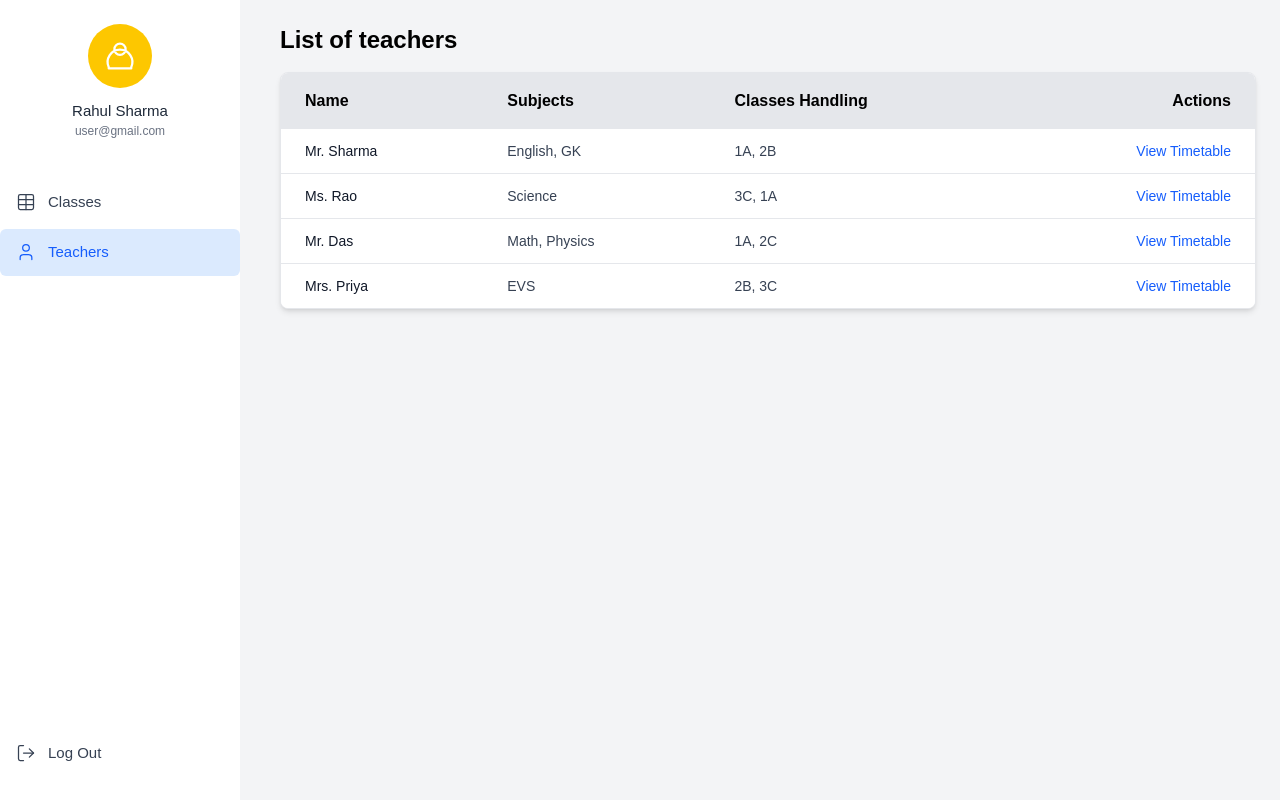
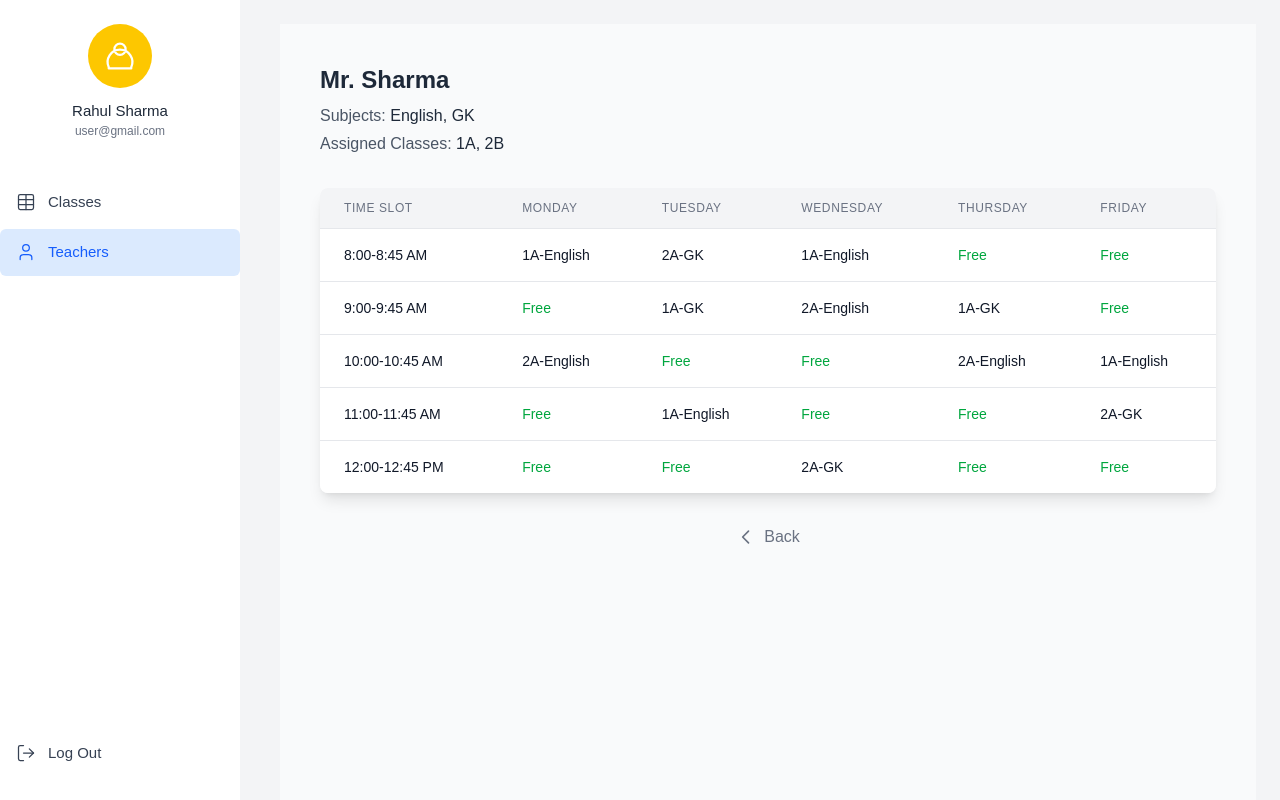
Before and after one commit to tarushi1/time_table_management, a Next.js app: page /dashboard/teachers/t1 in a window 1280 px wide. Built offline with nearby package versions, Linux system fonts and the light colour scheme.

Commit message:
Update page.tsx

```diff
--- a/src/app/dashboard/teachers/t1/page.tsx
+++ b/src/app/dashboard/teachers/t1/page.tsx
@@ -1,77 +1,128 @@
 
-import Link from 'next/link';
+"use client";
 
-const teachers = [
-  { id: 't1', name: 'Mr. Sharma', subjects: 'English, GK', classes: '1A, 2B' },
-  { id: 't2', name: 'Ms. Rao', subjects: 'Science', classes: '3C, 1A' },
-  { id: 't3', name: 'Mr. Das', subjects: 'Math, Physics', classes: '1A, 2C' },
-  { id: 't4', name: 'Mrs. Priya', subjects: 'EVS', classes: '2B, 3C' },
+import { useState, useEffect } from 'react';
 
-];
+interface TimetableEntry {
+  time: string;
+  monday: string;
+  tuesday: string;
+  wednesday: string;
+  thursday: string;
+  friday: string;
+}
 
-export default function TeachersPage() {
+interface TeacherTimetableData {
+  name: string;
+  subjects: string;
+  classes: string;
+  timetable: TimetableEntry[];
+}
+
+const mockTeacherData: TeacherTimetableData = {
+  name: 'Mr. Sharma',
+  subjects: 'English, GK',
+  classes: '1A, 2B',
+  timetable: [
+    { time: '8:00-8:45 AM', monday: '1A-English', tuesday: '2A-GK', wednesday: '1A-English', thursday: 'Free', friday: 'Free' },
+    { time: '9:00-9:45 AM', monday: 'Free', tuesday: '1A-GK', wednesday: '2A-English', thursday: '1A-GK', friday: 'Free' },
+    { time: '10:00-10:45 AM', monday: '2A-English', tuesday: 'Free', wednesday: 'Free', thursday: '2A-English', friday: '1A-English' },
+    { time: '11:00-11:45 AM', monday: 'Free', tuesday: '1A-English', wednesday: 'Free', thursday: 'Free', friday: '2A-GK' },
+    { time: '12:00-12:45 PM', monday: 'Free', tuesday: 'Free', wednesday: '2A-GK', thursday: 'Free', friday: 'Free' },
+  ],
+};
+
+export default function TeacherTimetablePage({ params }: { params: { teacher_id: string } }) {
+
+  const { teacher_id } = params;
+
+
+  const [teacherData, setTeacherData] = useState<TeacherTimetableData | null>(null);
+
+  useEffect(() => {
+
+    setTimeout(() => {
+      setTeacherData(mockTeacherData);
+    }, 1000);
+
+  }, [teacher_id]);
+
+  if (!teacherData) {
+    return (
+      <div className="flex items-center justify-center min-h-screen text-lg">
+        <div className="animate-spin inline-block w-8 h-8 border-4 rounded-full border-t-blue-600 border-gray-200" role="status">
+          <span className="sr-only">Loading...</span>
+        </div>
+        <p className="ml-2 text-gray-700">Loading timetable...</p>
+      </div>
+    );
+  }
+
   return (
-    <main>
+    <main className="p-6 md:p-10 bg-gray-50 min-h-screen">
+      <header className="mb-8">
+        <h1 className="text-2xl font-bold text-gray-800 mb-2">{teacherData.name}</h1>
+        <p className="text-md text-gray-600 mb-1">Subjects: <span className="font-medium text-gray-800">{teacherData.subjects}</span></p>
+        <p className="text-md text-gray-600">Assigned Classes: <span className="font-medium text-gray-800">{teacherData.classes}</span></p>
+      </header>
 
-      <h1 className="text-2xl font-semibold text-black mb-4">List of teachers</h1>
 
-      <div className="bg-white rounded-lg shadow-md overflow-hidden border border-gray-200">
-        <table className="min-w-full table-auto text-sm">
-
-          <thead className="bg-gray-200">
+      <div className="bg-white rounded-lg shadow-lg overflow-hidden">
+        <table className="min-w-full divide-y divide-gray-200">
+          <thead className="bg-gray-100">
             <tr>
-              <th
-                scope="col"
-                className="px-6 py-4 text-left text-base font-bold text-black"
-              >
-                Name
-              </th>
-              <th
-                scope="col"
-                className="px-6 py-4 text-left text-base font-bold text-black"
-              >
-                Subjects
-              </th>
-              <th
-                scope="col"
-                className="px-6 py-4 text-left text-base font-bold text-black"
-              >
-                Classes Handling
-              </th>
-              <th
-                scope="col"
-                className="px-6 py-4 text-right text-base font-bold text-black"
-              >
-                Actions
-              </th>
+              <th scope="col" className="px-6 py-3 text-left text-xs font-medium text-gray-500 uppercase tracking-wider">Time Slot</th>
+              <th scope="col" className="px-6 py-3 text-left text-xs font-medium text-gray-500 uppercase tracking-wider">Monday</th>
+              <th scope="col" className="px-6 py-3 text-left text-xs font-medium text-gray-500 uppercase tracking-wider">Tuesday</th>
+              <th scope="col" className="px-6 py-3 text-left text-xs font-medium text-gray-500 uppercase tracking-wider">Wednesday</th>
+              <th scope="col" className="px-6 py-3 text-left text-xs font-medium text-gray-500 uppercase tracking-wider">Thursday</th>
+              <th scope="col" className="px-6 py-3 text-left text-xs font-medium text-gray-500 uppercase tracking-wider">Friday</th>
             </tr>
           </thead>
-
           <tbody className="bg-white divide-y divide-gray-200">
-            {teachers.map((teacher) => (
-              <tr key={teacher.id}>
-                <td className="px-6 py-3 whitespace-nowrap text-gray-900">
-                  {teacher.name}
+            {teacherData.timetable.map((item, index) => (
+              <tr key={index}>
+                <td className="px-6 py-4 whitespace-nowrap text-sm font-medium text-gray-900">{item.time}</td>
+                <td className="px-6 py-4 whitespace-nowrap text-sm text-gray-500">
+                  <span className={item.monday === 'Free' ? 'text-green-600' : 'text-gray-900'}>
+                    {item.monday}
+                  </span>
                 </td>
-                <td className="px-6 py-3 whitespace-nowrap text-gray-700">
-                  {teacher.subjects}
+                <td className="px-6 py-4 whitespace-nowrap text-sm text-gray-500">
+                  <span className={item.tuesday === 'Free' ? 'text-green-600' : 'text-gray-900'}>
+                    {item.tuesday}
+                  </span>
                 </td>
-                <td className="px-6 py-3 whitespace-nowrap text-gray-700">
-                  {teacher.classes}
+                <td className="px-6 py-4 whitespace-nowrap text-sm text-gray-500">
+                  <span className={item.wednesday === 'Free' ? 'text-green-600' : 'text-gray-900'}>
+                    {item.wednesday}
+                  </span>
                 </td>
-                <td className="px-6 py-3 whitespace-nowrap text-right">
-                  <Link
-                    href={`/dashboard/teachers/${teacher.id}`}
-                    className="text-blue-600 hover:underline"
-                  >
-                    View Timetable
-                  </Link>
+                <td className="px-6 py-4 whitespace-nowrap text-sm text-gray-500">
+                  <span className={item.thursday === 'Free' ? 'text-green-600' : 'text-gray-900'}>
+                    {item.thursday}
+                  </span>
+                </td>
+                <td className="px-6 py-4 whitespace-nowrap text-sm text-gray-500">
+                  <span className={item.friday === 'Free' ? 'text-green-600' : 'text-gray-900'}>
+                    {item.friday}
+                  </span>
                 </td>
               </tr>
             ))}
           </tbody>
         </table>
       </div>
+
+
+      <div className="mt-8 flex justify-center">
+        <a href="/dashboard/teachers" className="text-gray-500 hover:text-gray-700 font-medium flex items-center">
+          <svg xmlns="http://www.w3.org/2000/svg" className="h-5 w-5 mr-2" fill="none" viewBox="0 0 24 24" stroke="currentColor">
+            <path strokeLinecap="round" strokeLinejoin="round" strokeWidth={2} d="M15 19l-7-7 7-7" />
+          </svg>
+          Back
+        </a>
+      </div>
     </main>
   );
 }
```
